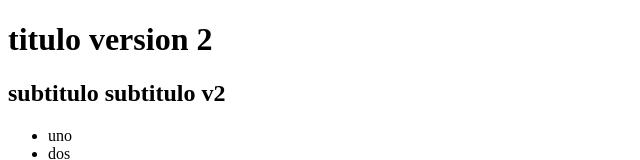
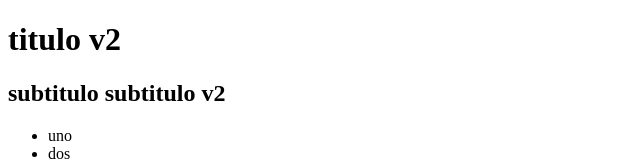
Before and after one commit to EfrenGutierrez/PruebaGit, a plain HTML site: page index.html in a window 1280 px wide. Shown: the top 160 px of the page, without its empty margins (0-640 px from the left). Drawn offline with Linux system fonts and the light colour scheme.

Commit message:
cambios en titulo

```diff
--- a/index.html
+++ b/index.html
@@ -6,7 +6,7 @@
     <title>Prueba git</title>
 </head>
 <body>
-    <h1>titulo version 2</h1>
+    <h1>titulo v2</h1>
     <h2>subtitulo subtitulo v2</h2>
 
     <ul>
```
